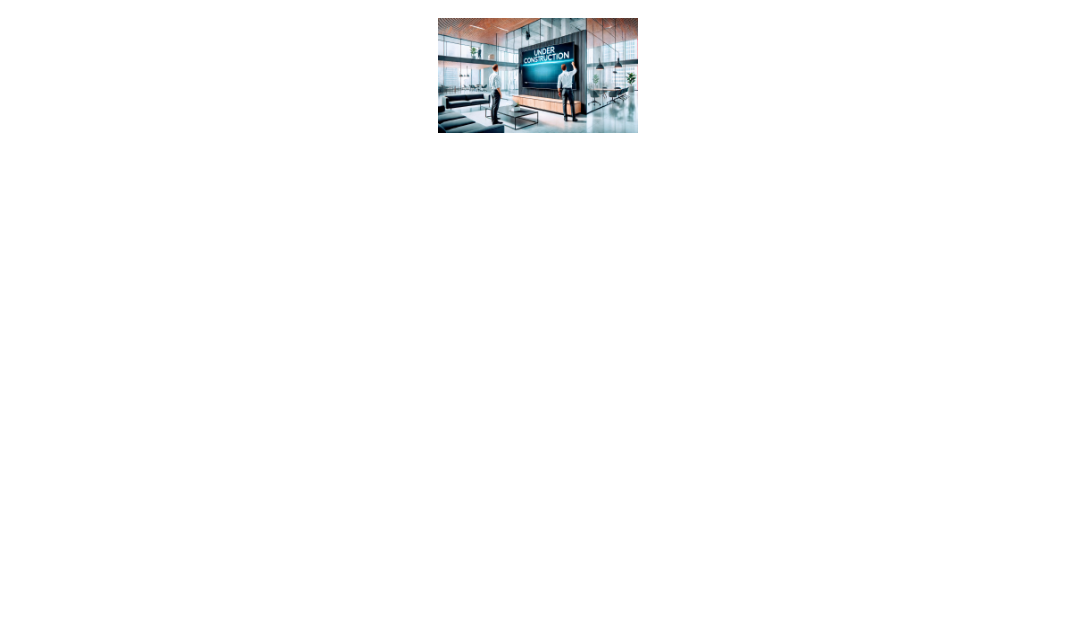
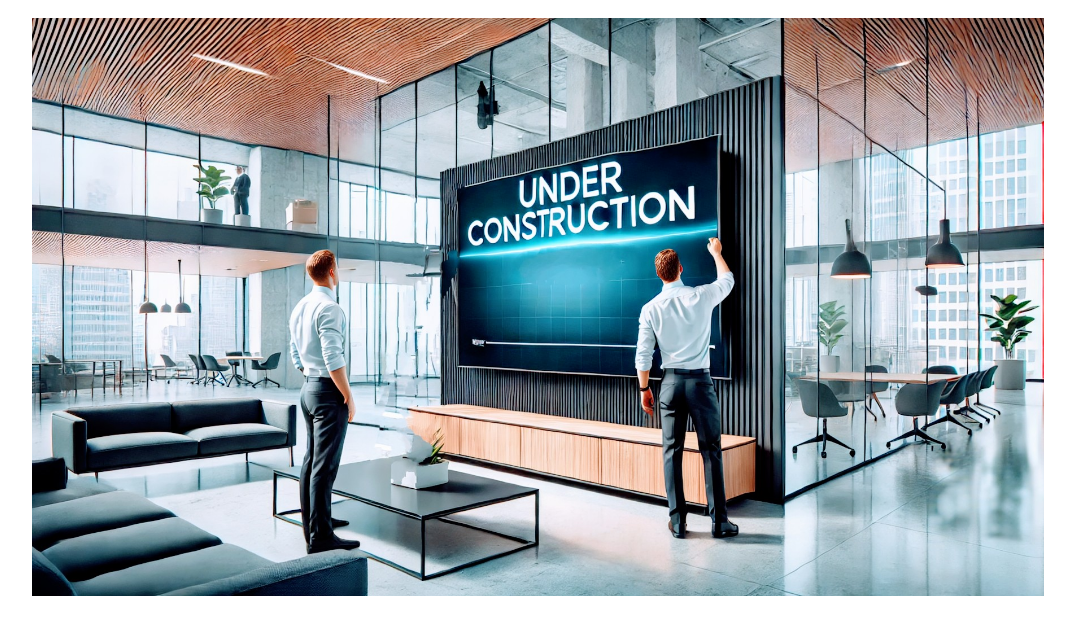
Before and after one commit to camdoherty/ClarkeTech, a plain HTML site: page index.html in a window 1280 px wide. Shown: the part 90-724 px from the top of the page, without its empty margins (102-1177 px from the left). Drawn offline with Linux system fonts and the light colour scheme.

Commit message:
Update styles.css

```diff
--- a/styles.css
+++ b/styles.css
@@ -9,6 +9,7 @@ h1 {
 }
 
 img {
-    width: 200px;
-    height: auto;
+    width: 80%; /* Set the image width to 80% of its parent container */
+    height: auto; /* Maintain aspect ratio */
+    max-width: 1500px; /* Optional: set a maximum width */
 }
```
